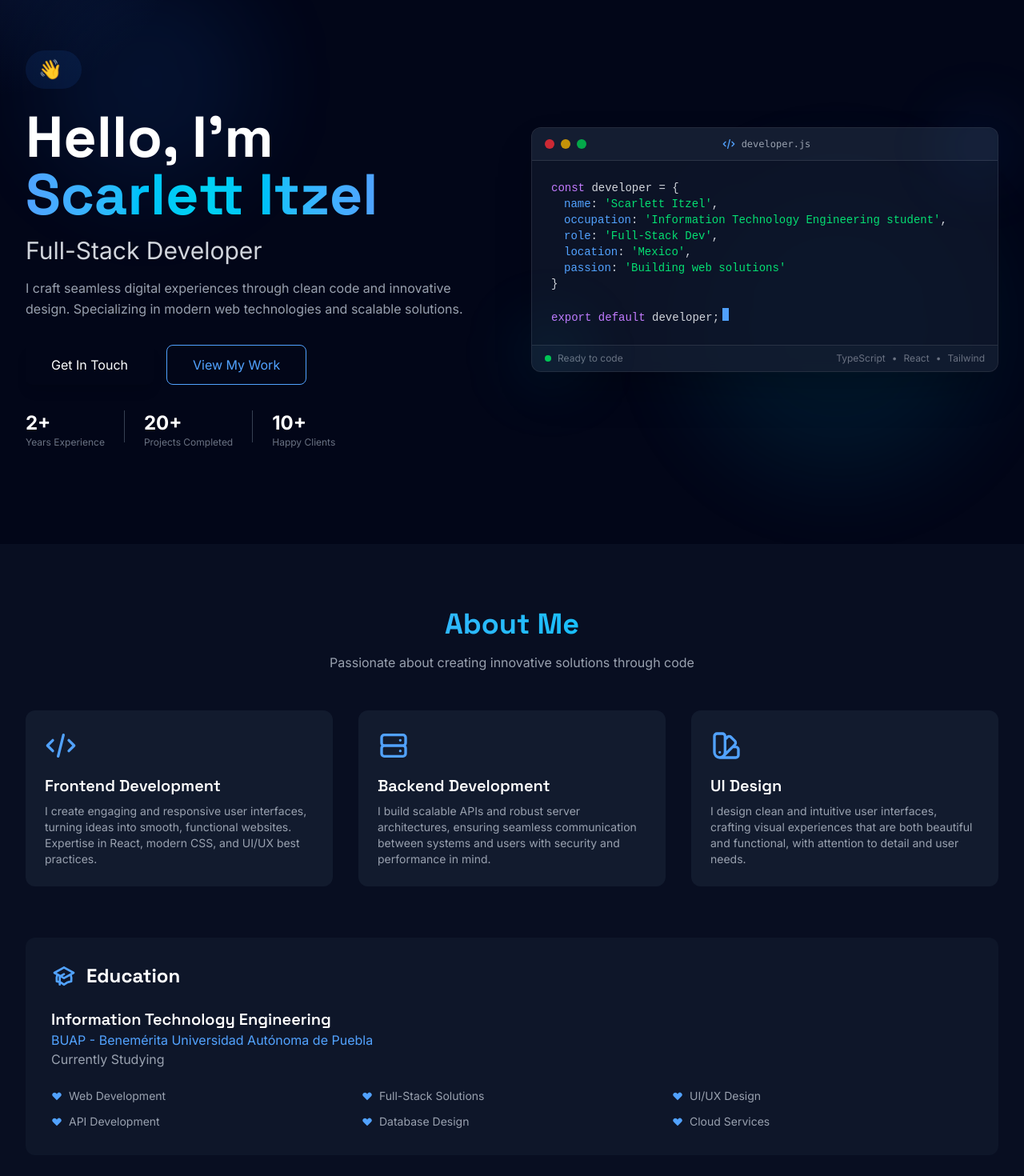
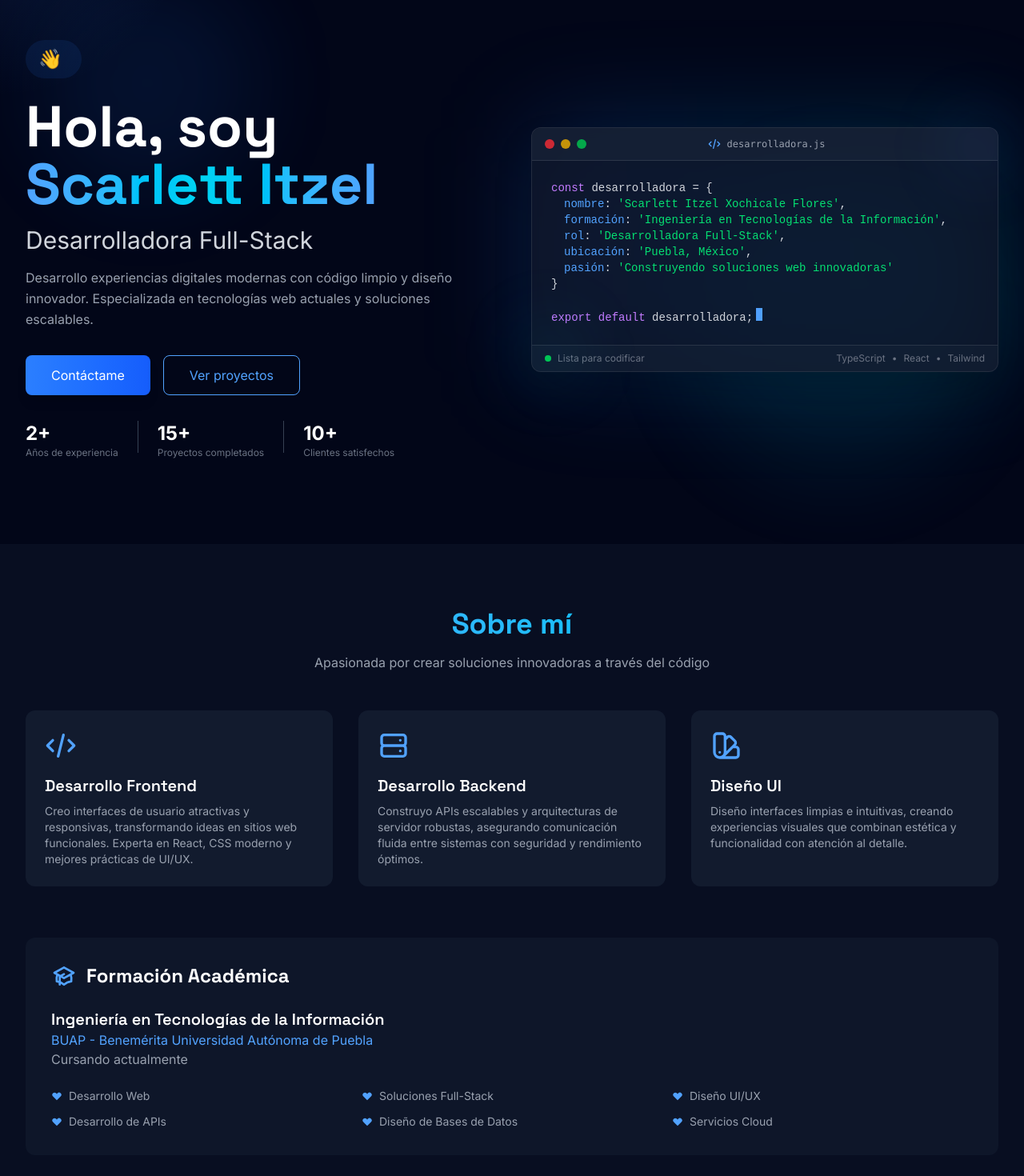
Before and after one commit to Bondleton/Portafolio, a React (Vite) app: page / in a window 1280 px wide. Shown: the part 120-1590 px from the top of the page at 80% size. Built offline with nearby package versions, Linux system fonts and the light colour scheme.

Commit message:
Traduccion de elementos a español

```diff
--- a/src/components/Hero.jsx
+++ b/src/components/Hero.jsx
@@ -60,7 +60,6 @@ const HeartIcon = () => (
 
 export default function Hero() {
     const [mousePosition, setMousePosition] = useState({ x: 0, y: 0 });
-    const [activeSection, setActiveSection] = useState('home');
 
     useEffect(() => {
         function handleMouseMove(e) {
@@ -68,55 +67,52 @@ export default function Hero() {
         }
 
         window.addEventListener("mousemove", handleMouseMove);
-
-        const observer = new IntersectionObserver(
-            (entries) => {
-                entries.forEach((entry) => {
-                    if (entry.isIntersecting) {
-                        setActiveSection(entry.target.id);
-                    }
-                });
-            },
-            { threshold: 0.5 }
-        );
-
-        const sections = ['home', 'about', 'experience', 'projects', 'contact'];
-        sections.forEach((section) => {
-            const element = document.getElementById(section);
-            if (element) observer.observe(element);
-        });
-
-        return () => {
-            window.removeEventListener("mousemove", handleMouseMove);
-            observer.disconnect();
-        };
+        return () => window.removeEventListener("mousemove", handleMouseMove);
     }, []);
 
-    const developerData = {
-        name: 'Scarlett Itzel',
-        occupation: 'Information Technology Engineering student',
-        role: 'Full-Stack Dev',
-        location: 'Mexico',
-        passion: 'Building web solutions'
+    // Función para scroll suave (debe estar definida antes de usarse)
+    const scrollToSection = (sectionId) => {
+        const element = document.getElementById(sectionId);
+        if (element) {
+            element.scrollIntoView({
+                behavior: 'smooth',
+                block: 'start',
+            });
+        }
     };
 
-    const skills = ['HTML', 'CSS', 'React', 'Node', 'Figma', 'FastApi', 'PHP', 'MySQL'];
+    const developerData = {
+        name: 'Scarlett Itzel Xochicale Flores',
+        occupation: 'Ingeniería en Tecnologías de la Información',
+        role: 'Desarrolladora Full-Stack',
+        location: 'Puebla, México',
+        passion: 'Construyendo soluciones web innovadoras'
+    };
+
+    const skills = ['HTML', 'CSS', 'React', 'Node.js', 'Figma', 'FastAPI', 'PHP', 'MySQL'];
 
     const projects = [
         {
             title: 'Ducati Showcase',
-            description: 'A frontend web application built with Angular to explore component-based architecture, routing, and responsive design inspired by the Ducati brand.',
+            description: 'Aplicación web frontend construida con Angular para explorar arquitectura basada en componentes, enrutamiento y diseño responsivo inspirado en la marca Ducati.',
             tech: ['Angular', 'SCSS'],
             image: '🏍️'
         },
     ];
 
+    const focusAreas = [
+        'Desarrollo Web',
+        'Soluciones Full-Stack',
+        'Diseño UI/UX',
+        'Desarrollo de APIs',
+        'Diseño de Bases de Datos',
+        'Servicios Cloud'
+    ];
+
     return (
         <>
-            {/* Navigation Bar */}
-
             {/* Home Section */}
-            <section id="home" className="relative min-h-screen flex items-center justify-center pt-16 px-4 sm:px-6 lg:px-8 overflow-hidden">
+            <section id="inicio" className="relative min-h-screen flex items-center justify-center pt-16 px-4 sm:px-6 lg:px-8 overflow-hidden">
                 {/* Efecto de gradiente que sigue al mouse */}
                 <div
                     className="absolute inset-0 pointer-events-none"
@@ -143,63 +139,63 @@ export default function Hero() {
 
                             {/* Título principal */}
                             <h1 className="text-4xl sm:text-5xl lg:text-6xl xl:text-7xl font-bold text-white mb-4">
-                                Hello, I'm
+                                Hola, soy
                                 <br />
-                                <span className="bg-linear-to-r from-blue-400 via-cyan-400 to-blue-400 bg-clip-text text-transparent animate-gradient">
+                                <span className="bg-linear-to-r from-blue-400 via-cyan-400 to-blue-400 bg-clip-text text-transparent bg-size[length:200%] animate-gradient">
                                     Scarlett Itzel
                                 </span>
                             </h1>
 
                             {/* Rol */}
                             <div className="text-2xl sm:text-3xl text-gray-300 mb-4">
-                                Full-Stack Developer
+                                Desarrolladora Full-Stack
                             </div>
 
                             {/* Descripción */}
                             <p className="text-gray-400 max-w-xl mx-auto lg:mx-0 mb-8 leading-relaxed">
-                                I craft seamless digital experiences through clean code and innovative design.
-                                Specializing in modern web technologies and scalable solutions.
+                                Desarrollo experiencias digitales modernas con código limpio y diseño innovador.
+                                Especializada en tecnologías web actuales y soluciones escalables.
                             </p>
 
                             {/* Botones de acción */}
                             <div className="flex gap-4 justify-center lg:justify-start mb-8">
                                 <button
-                                    onClick={() => scrollToSection('contact')}
-                                    className="bg-gradient from-blue-500 to-blue-600 hover:from-blue-600 hover:to-blue-700 text-white px-8 py-3 rounded-lg transition-all transform hover:scale-105 shadow-lg"
+                                    onClick={() => scrollToSection('contacto')}
+                                    className="bg-linear-to-r from-blue-500 to-blue-600 hover:from-blue-600 hover:to-blue-700 text-white px-8 py-3 rounded-lg transition-all transform hover:scale-105 shadow-lg"
                                 >
-                                    Get In Touch
+                                    Contáctame
                                 </button>
                                 <button
-                                    onClick={() => scrollToSection('projects')}
+                                    onClick={() => scrollToSection('proyectos')}
                                     className="border border-blue-400 text-blue-400 hover:bg-blue-400/10 px-8 py-3 rounded-lg transition-all transform hover:scale-105"
                                 >
-                                    View My Work
+                                    Ver proyectos
                                 </button>
                             </div>
 
-                            {/* Stats o información adicional (opcional) */}
+                            {/* Stats */}
                             <div className="flex gap-6 justify-center lg:justify-start">
                                 <div>
                                     <div className="text-2xl font-bold text-white">2+</div>
-                                    <div className="text-xs text-gray-500">Years Experience</div>
+                                    <div className="text-xs text-gray-500">Años de experiencia</div>
                                 </div>
                                 <div className="w-px h-10 bg-gray-700"></div>
                                 <div>
-                                    <div className="text-2xl font-bold text-white">20+</div>
-                                    <div className="text-xs text-gray-500">Projects Completed</div>
+                                    <div className="text-2xl font-bold text-white">15+</div>
+                                    <div className="text-xs text-gray-500">Proyectos completados</div>
                                 </div>
                                 <div className="w-px h-10 bg-gray-700"></div>
                                 <div>
                                     <div className="text-2xl font-bold text-white">10+</div>
-                                    <div className="text-xs text-gray-500">Happy Clients</div>
+                                    <div className="text-xs text-gray-500">Clientes satisfechos</div>
                                 </div>
                             </div>
                         </div>
 
                         {/* Columna Derecha - Código/IDE */}
-                        <div className="relative animate-fade-in-right">
+                        <div className="relative">
                             {/* Efecto de brillo detrás del código */}
-                            <div className="absolute inset-0 bg-gradient from-blue-500/20 to-cyan-500/20 blur-3xl rounded-3xl"></div>
+                            <div className="absolute inset-0 bg-linear-to-r from-blue-500/20 to-cyan-500/20 blur-3xl rounded-3xl"></div>
 
                             {/* Ventana de código estilo IDE */}
                             <div className="relative bg-slate-900/80 backdrop-blur-sm rounded-xl border border-white/10 shadow-2xl overflow-hidden transform hover:scale-[1.02] transition-all duration-500">
@@ -217,41 +213,41 @@ export default function Hero() {
                                                 <path strokeLinecap="round" strokeLinejoin="round" strokeWidth={2} d="M10 20l4-16m4 4l4 4-4 4M6 16l-4-4 4-4" />
                                             </svg>
                                         </div>
-                                        <span className="text-xs text-gray-400 font-mono">developer.js</span>
+                                        <span className="text-xs text-gray-400 font-mono">desarrolladora.js</span>
                                     </div>
                                     <div className="w-12"></div>
                                 </div>
 
-                                {/* IDE Content - Con efecto de typing */}
+                                {/* IDE Content */}
                                 <div className="p-6">
                                     <pre className="text-xs sm:text-sm font-mono text-gray-300 overflow-x-auto">
                                         <code className="block space-y-1">
-                                            <span className="text-purple-400">const</span> developer = {"{"}
+                                            <span className="text-purple-400">const</span> desarrolladora = {"{"}
                                             <br />
                                             <span className="ml-4">
-                                                <span className="text-blue-400">name</span>: <span className="text-green-400">'{developerData.name}'</span>,
+                                                <span className="text-blue-400">nombre</span>: <span className="text-green-400">'{developerData.name}'</span>,
                                             </span>
                                             <br />
                                             <span className="ml-4">
-                                                <span className="text-blue-400">occupation</span>: <span className="text-green-400">'{developerData.occupation}'</span>,
+                                                <span className="text-blue-400">formación</span>: <span className="text-green-400">'{developerData.occupation}'</span>,
                                             </span>
                                             <br />
                                             <span className="ml-4">
-                                                <span className="text-blue-400">role</span>: <span className="text-green-400">'{developerData.role}'</span>,
+                                                <span className="text-blue-400">rol</span>: <span className="text-green-400">'{developerData.role}'</span>,
                                             </span>
                                             <br />
                                             <span className="ml-4">
-                                                <span className="text-blue-400">location</span>: <span className="text-green-400">'{developerData.location}'</span>,
+                                                <span className="text-blue-400">ubicación</span>: <span className="text-green-400">'{developerData.location}'</span>,
                                             </span>
                                             <br />
                                             <span className="ml-4">
-                                                <span className="text-blue-400">passion</span>: <span className="text-green-400">'{developerData.passion}'</span>
+                                                <span className="text-blue-400">pasión</span>: <span className="text-green-400">'{developerData.passion}'</span>
                                             </span>
                                             <br />
                                             {"}"}
                                             <br />
                                             <br />
-                                            <span className="text-purple-400">export</span> <span className="text-purple-400">default</span> developer;
+                                            <span className="text-purple-400">export</span> <span className="text-purple-400">default</span> desarrolladora;
                                             <div className="inline-block w-2 h-4 bg-blue-400 animate-pulse ml-1"></div>
                                         </code>
                                     </pre>
@@ -261,7 +257,7 @@ export default function Hero() {
                                 <div className="px-4 py-2 bg-slate-800/30 border-t border-white/10 flex items-center justify-between text-xs text-gray-500">
                                     <div className="flex items-center gap-2">
                                         <div className="w-2 h-2 bg-green-500 rounded-full animate-pulse"></div>
-                                        <span>Ready to code</span>
+                                        <span>Lista para codificar</span>
                                     </div>
                                     <div className="flex items-center gap-2">
                                         <span>TypeScript</span>
@@ -282,38 +278,38 @@ export default function Hero() {
             </section>
 
             {/* About Section */}
-            <section section id="about" className="py-20 px-4 sm:px-6 lg:px-8 bg-slate-900/50" >
+            <section id="sobre-mi" className="py-20 px-4 sm:px-6 lg:px-8 bg-slate-900/50">
                 <div className="max-w-7xl mx-auto">
                     <h2 className="text-4xl font-bold text-center mb-4 bg-linear-to-r from-blue-400 to-cyan-400 bg-clip-text text-transparent">
-                        About Me
+                        Sobre mí
                     </h2>
                     <p className="text-center text-gray-400 mb-12 max-w-2xl mx-auto">
-                        Passionate about creating innovative solutions through code
+                        Apasionada por crear soluciones innovadoras a través del código
                     </p>
 
                     <div className="grid md:grid-cols-3 gap-8 mb-16">
                         <div className="bg-slate-800/50 rounded-xl p-6 hover:bg-slate-800/70 transition-all">
                             <div className="text-blue-400 mb-4"><CodeIcon /></div>
-                            <h3 className="text-xl font-semibold text-white mb-2">Frontend Development</h3>
+                            <h3 className="text-xl font-semibold text-white mb-2">Desarrollo Frontend</h3>
                             <p className="text-gray-400 text-sm">
-                                I create engaging and responsive user interfaces, turning ideas into smooth, functional websites.
-                                Expertise in React, modern CSS, and UI/UX best practices.
+                                Creo interfaces de usuario atractivas y responsivas, transformando ideas en sitios web funcionales.
+                                Experta en React, CSS moderno y mejores prácticas de UI/UX.
                             </p>
                         </div>
                         <div className="bg-slate-800/50 rounded-xl p-6 hover:bg-slate-800/70 transition-all">
                             <div className="text-blue-400 mb-4"><ServerIcon /></div>
-                            <h3 className="text-xl font-semibold text-white mb-2">Backend Development</h3>
+                            <h3 className="text-xl font-semibold text-white mb-2">Desarrollo Backend</h3>
                             <p className="text-gray-400 text-sm">
-                                I build scalable APIs and robust server architectures, ensuring seamless communication
-                                between systems and users with security and performance in mind.
+                                Construyo APIs escalables y arquitecturas de servidor robustas, asegurando comunicación fluida
+                                entre sistemas con seguridad y rendimiento óptimos.
                             </p>
                         </div>
                         <div className="bg-slate-800/50 rounded-xl p-6 hover:bg-slate-800/70 transition-all">
                             <div className="text-blue-400 mb-4"><PaletteIcon /></div>
-                            <h3 className="text-xl font-semibold text-white mb-2">UI Design</h3>
+                            <h3 className="text-xl font-semibold text-white mb-2">Diseño UI</h3>
                             <p className="text-gray-400 text-sm">
-                                I design clean and intuitive user interfaces, crafting visual experiences that are both
-                                beautiful and functional, with attention to detail and user needs.
+                                Diseño interfaces limpias e intuitivas, creando experiencias visuales que combinan estética
+                                y funcionalidad con atención al detalle.
                             </p>
                         </div>
                     </div>
@@ -321,30 +317,30 @@ export default function Hero() {
                     <div className="bg-slate-800/30 rounded-xl p-8">
                         <div className="flex items-center gap-3 mb-6">
                             <div className="text-blue-400"><GraduationIcon /></div>
-                            <h3 className="text-2xl font-bold text-white">Education</h3>
+                            <h3 className="text-2xl font-bold text-white">Formación Académica</h3>
                         </div>
                         <div className="mb-6">
-                            <h4 className="text-xl font-semibold text-white">Information Technology Engineering</h4>
+                            <h4 className="text-xl font-semibold text-white">Ingeniería en Tecnologías de la Información</h4>
                             <p className="text-blue-400">BUAP - Benemérita Universidad Autónoma de Puebla</p>
-                            <p className="text-gray-400">Currently Studying</p>
+                            <p className="text-gray-400">Cursando actualmente</p>
                         </div>
                         <div className="grid grid-cols-2 md:grid-cols-3 gap-3">
-                            {['Web Development', 'Full-Stack Solutions', 'UI/UX Design', 'API Development', 'Database Design', 'Cloud Services'].map((focus, idx) => (
+                            {focusAreas.map((area, idx) => (
                                 <div key={idx} className="flex items-center gap-2">
                                     <div className="text-blue-400"><HeartIcon /></div>
-                                    <span className="text-gray-400 text-sm">{focus}</span>
+                                    <span className="text-gray-400 text-sm">{area}</span>
                                 </div>
                             ))}
                         </div>
                     </div>
                 </div>
-            </section >
+            </section>
 
             {/* Experience Section */}
-            <section section id="experience" className="py-20 px-4 sm:px-6 lg:px-8" >
+            <section id="experiencia" className="py-20 px-4 sm:px-6 lg:px-8">
                 <div className="max-w-7xl mx-auto">
                     <h2 className="text-4xl font-bold text-center mb-12 bg-linear-to-r from-blue-400 to-cyan-400 bg-clip-text text-transparent">
-                        Experience
+                        Tecnologías
                     </h2>
                     <div className="grid grid-cols-2 md:grid-cols-4 gap-6 max-w-4xl mx-auto">
                         {skills.map((skill, idx) => (
@@ -355,13 +351,13 @@ export default function Hero() {
                         ))}
                     </div>
                 </div>
-            </section >
+            </section>
 
             {/* Projects Section */}
-            <section section id="projects" className="py-20 px-4 sm:px-6 lg:px-8 bg-slate-900/50" >
+            <section id="proyectos" className="py-20 px-4 sm:px-6 lg:px-8 bg-slate-900/50">
                 <div className="max-w-7xl mx-auto">
                     <h2 className="text-4xl font-bold text-center mb-12 bg-linear-to-r from-blue-400 to-cyan-400 bg-clip-text text-transparent">
-                        Projects
+                        Proyectos Destacados
                     </h2>
                     <div className="grid md:grid-cols-2 lg:grid-cols-3 gap-8">
                         {projects.map((project, idx) => (
@@ -380,36 +376,37 @@ export default function Hero() {
                                         ))}
                                     </div>
                                     <button className="text-blue-400 hover:text-blue-300 transition-colors flex items-center gap-2 text-sm">
-                                        View Page <span><ExternalLinkIcon /></span>
+                                        Ver proyecto <span><ExternalLinkIcon /></span>
                                     </button>
                                 </div>
                             </div>
                         ))}
                     </div>
                 </div>
-            </section >
+            </section>
 
             {/* Contact Section */}
-            <section section id="contact" className="py-20 px-4 sm:px-6 lg:px-8" >
+            <section id="contacto" className="py-20 px-4 sm:px-6 lg:px-8">
                 <div className="max-w-7xl mx-auto text-center">
                     <h2 className="text-4xl font-bold mb-8 bg-linear-to-r from-blue-400 to-cyan-400 bg-clip-text text-transparent">
-                        Contact Me
+                        Contacto
                     </h2>
                     <p className="text-gray-400 text-lg mb-12 max-w-2xl mx-auto">
-                        I'm currently seeking new opportunities. Feel free to reach out if you have a project in mind or just want to connect!
+                        ¿Tienes un proyecto en mente? ¡Me encantaría escucharte!
+                        Estoy disponible para nuevas oportunidades y colaboraciones.
                     </p>
 
                     <div className="flex flex-col md:flex-row justify-center gap-8 mb-12">
                         <div className="flex items-center gap-3 justify-center">
                             <div className="text-blue-400"><MailIcon /></div>
-                            <a href="mailto:scarlett@example.com" className="text-gray-300 hover:text-blue-400 transition-colors">
-                                scarlett@example.com
+                            <a href="mailto:scarlett.xochicalef@alumno.buap.mx" className="text-gray-300 hover:text-blue-400 transition-colors">
+                                scarlett.xochicalef@alumno.buap.mx
                             </a>
                         </div>
                         <div className="flex items-center gap-3 justify-center">
                             <div className="text-blue-400"><GithubIcon /></div>
-                            <a href="https://github.com/scarlettitzel" className="text-gray-300 hover:text-blue-400 transition-colors">
-                                github.com/scarlettitzel
+                            <a href="https://github.com/bondleton" className="text-gray-300 hover:text-blue-400 transition-colors">
+                                github.com/bondleton
                             </a>
                         </div>
                         <div className="flex items-center gap-3 justify-center">
@@ -421,7 +418,7 @@ export default function Hero() {
                     </div>
 
                     <div className="border-t border-white/10 pt-8">
-                        <p className="text-gray-500 text-sm">© 2026 Scarlett Itzel. All Rights Reserved.</p>
+                        <p className="text-gray-500 text-sm">© 2026 Scarlett Itzel Xochicale Flores. Todos los derechos reservados.</p>
                     </div>
                 </div>
             </section>
```
